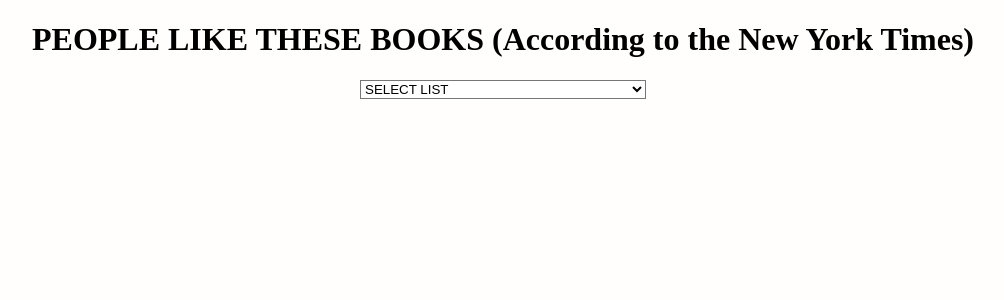
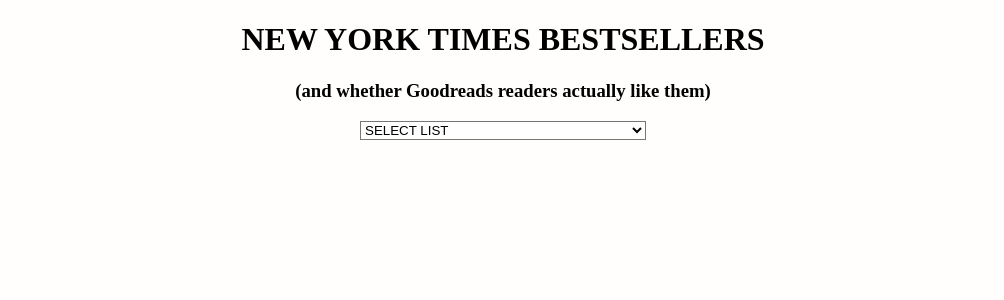
Before and after one commit to ameliadz/P2-NYT-Books-App, a React (Create React App) app: page / in a window 1280 px wide. Shown: the top 300 px of the page, without its empty margins (137-1141 px from the left). Built offline with nearby package versions, Linux system fonts and the light colour scheme.

Commit message:
completed mvp

```diff
--- a/src/App.js
+++ b/src/App.js
@@ -1,7 +1,6 @@
 import React, { Component } from 'react';
 import convert from 'xml-to-json-promise';
 import './App.css';
-//import { Route, Link } from 'react-router-dom';
 import axios from 'axios'
 
 import Header from './components/Header';
@@ -48,7 +47,7 @@
       list.map(async (book, index) => {
         let goodreadsApiKey = process.env.REACT_APP_GOODREADS_API_KEY;
         let isbn = book.book_details[0].primary_isbn13;
-        if (book.isbns[0] && book.isbns[0].isbn10) {
+        if (book.isbns[0] && book.isbns[0].isbn10 && book.isbns[0].isbn10 !== 'None') {
           isbn = book.isbns[0].isbn10;
         }
           const fetchInfo = await axios.get(`https://www.goodreads.com/search/index.xml?key=${goodreadsApiKey}&q=${isbn}`, {Accept: 'application/json'})
@@ -74,9 +73,11 @@
   }
 
   renderBooks() {
-    if (this.state.duplicate.length > 0) {
+    const { duplicate } = this.state;
+    if (duplicate.length > 0) {
       return (
-        this.state.duplicate.map((item, index) => {
+        this.state.list.sort((a,b) => a.rank - b.rank)
+        .map((item, index) => {
           return (
             <List book={item} key={index} />
           )
--- a/src/components/Header.js
+++ b/src/components/Header.js
@@ -4,7 +4,8 @@
   render() {
     return (
       <header>
-        <h1>PEOPLE LIKE THESE BOOKS (According to the New York Times)</h1>
+        <h1>NEW YORK TIMES BESTSELLERS</h1>
+        <h3>(and whether Goodreads readers actually like them)</h3>
         <select onChange={this.props.select}>
           <option value="">SELECT LIST</option>
           <option value="combined-print-and-e-book-fiction">Combined Print & E-Book Fiction</option>
--- a/src/components/List.js
+++ b/src/components/List.js
@@ -1,5 +1,4 @@
 import React, { Component } from 'react';
-//import axios from 'axios';
 
 class List extends Component {
   render() {
@@ -10,13 +9,11 @@
         <p><span>{book.book_details[0].title}</span> {book.book_details[0].contributor}</p>
         <p>{book.book_details[0].description}</p>
         {book.cover ? <img src={`${book.cover}`} alt={`${book.book_details[0].title} cover`} className="cover" /> : <div className="no-image cover"></div>}
-        <p>Rank: {book.rank}, on this list for {book.weeks_on_list} week(s)</p>
-        <p><em>Goodreads Rating:</em> {book.rating} out of 5, based on {book.count._} reviews.</p>
+        <p>#{book.rank}, on this list for {book.weeks_on_list} {book.weeks_on_list === 1 ? 'week' : 'weeks'}.</p>
+        <p><em>Goodreads Rating:</em> {book.rating} out of 5, based on {book.count._} {book.count._ === 1 ? 'review' : 'reviews'}.</p>
       </div>
     )
   }
 }
 
 export default List;
-
-//audios & hardcover are stupid, don't use them
```
